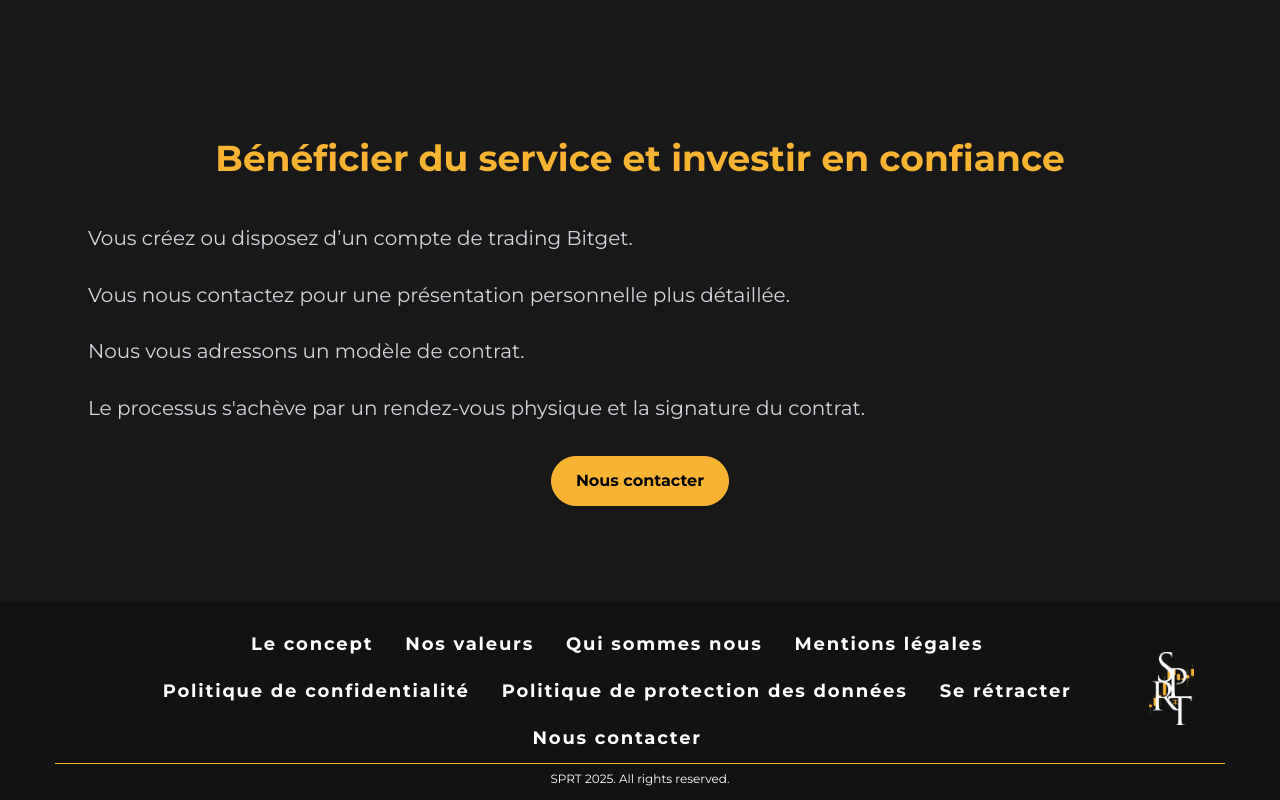
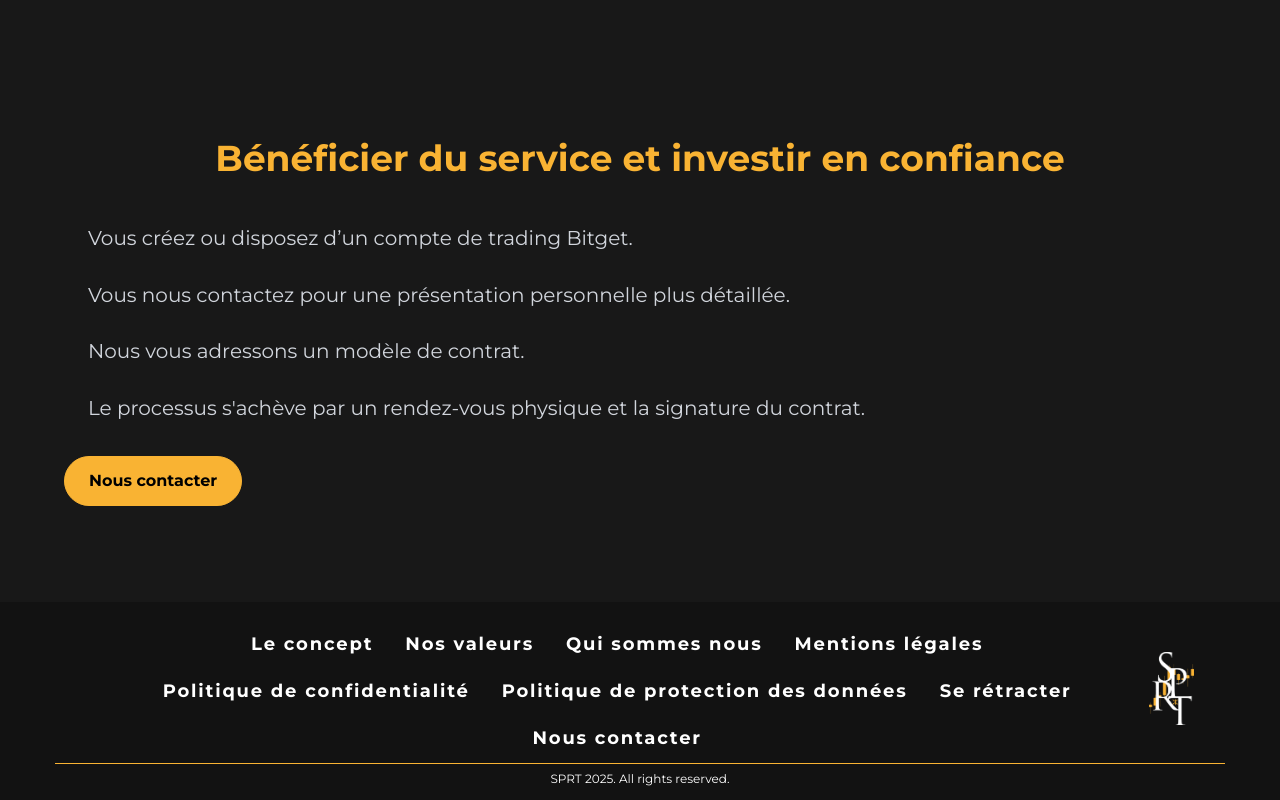
Before and after one commit to Pypypierre/sprt, a SvelteKit app: page /concept in a window 1280 px wide. Shown: the part 2054-2854 px from the top of the page. Built offline with nearby package versions, Linux system fonts and the light colour scheme.

Commit message:
feat: better responsivity on contact button from le concept page

```diff
--- a/src/routes/concept/+page.svelte
+++ b/src/routes/concept/+page.svelte
@@ -95,7 +95,7 @@
 				</p>
 			</div>
 		</div>
-		<div class="pt-2 pb-4 text-center md:pt-10">
+		<div class="flex justify-center pt-2 pb-4 text-center md:!justify-start md:pt-10">
 			<a href="/contact" class="inline-block  mt-6 px-6 py-3 border border-[#F9B333] bg-[#F9B333] text-black font-bold rounded-full hover:bg-black hover:text-white transition">
 				Nous contacter
 			</a>
```
